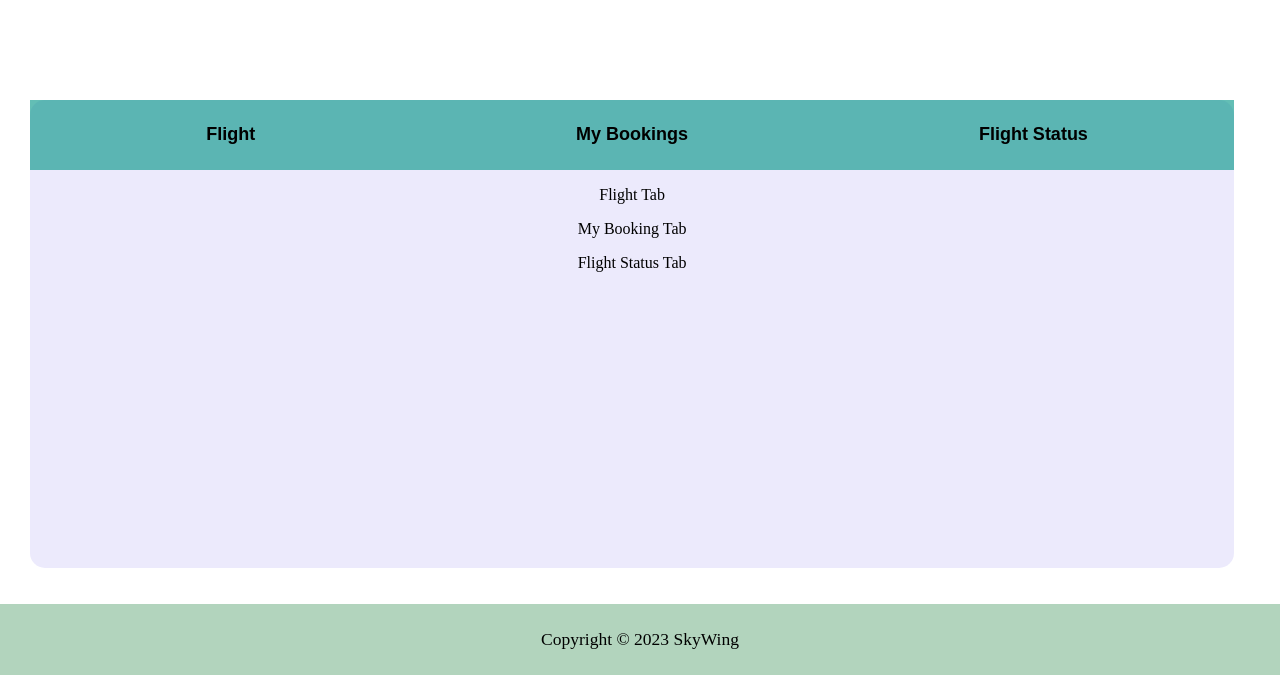
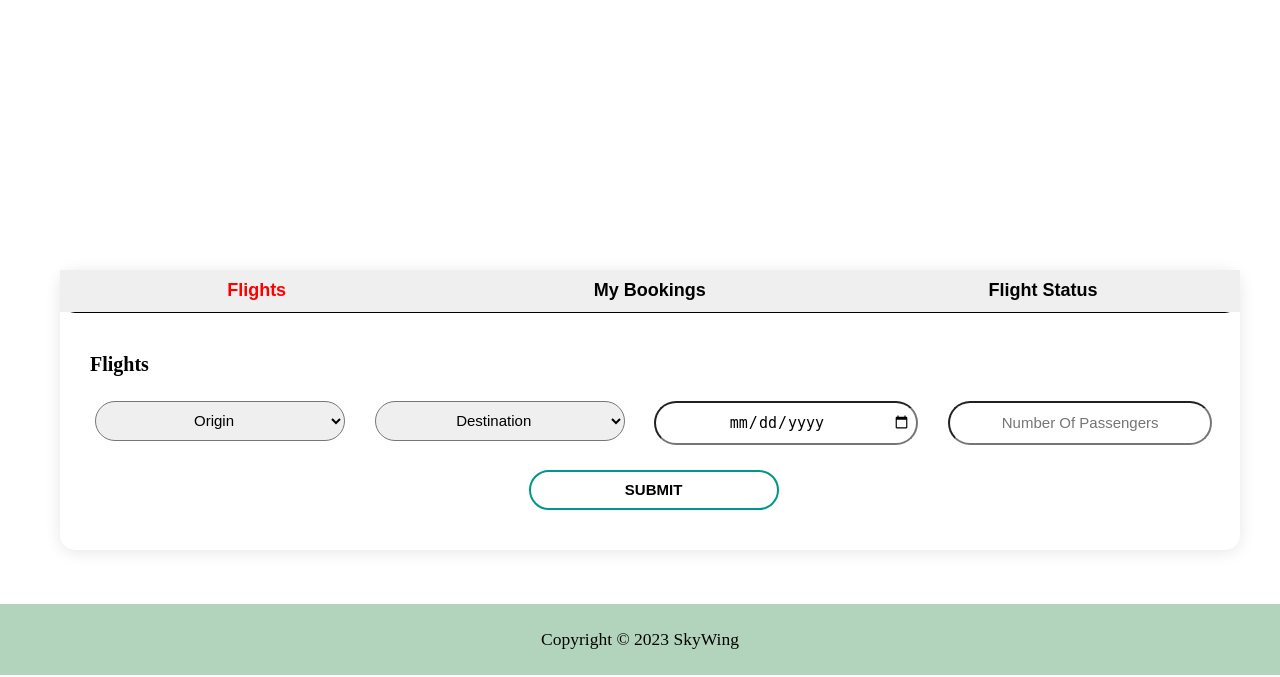
Before and after one commit to karthik-n-hebbar/FS-Mini-Project, a Django app: page / in a window 1280 px wide. Shown: the part 123-800 px from the top of the page. Run offline with Django 4.2, Linux system fonts and the light colour scheme.

Commit message:
Home Page 3 Tabs

```diff
--- a/fs_mini_project/fs_mini_project/settings.py
+++ b/fs_mini_project/fs_mini_project/settings.py
@@ -39,6 +39,7 @@ INSTALLED_APPS = [
     'django.contrib.messages',
     'django.contrib.staticfiles',
     'skywing'
+
 ]
 
 MIDDLEWARE = [
--- /dev/null
+++ b/fs_mini_project/skywing/booking.txt
@@ -0,0 +1 @@
+heyyy this is the manin thing
--- a/fs_mini_project/skywing/urls.py
+++ b/fs_mini_project/skywing/urls.py
@@ -1,4 +1,5 @@
 from django.urls import path
+#from skywing.views import view_file
 
 
 from skywing import views
@@ -7,5 +8,6 @@ urlpatterns = [
     path('', views.home, name='home'),
     path('contact', views.contact, name='contact'),
     path('about', views.about, name='about'),
-    path('booking', views.booking, name='booking'),
+    path('booking', views.booking, name='booking')
+    #path('booking', views.view_file, name='view_file')
 ]
--- a/fs_mini_project/skywing/views.py
+++ b/fs_mini_project/skywing/views.py
@@ -12,5 +12,18 @@ def contact(request):
 def about(request):
     return render(request, "about.html")
 
+
+
 def booking(request):
     return render(request, "booking.html")
+    file_path = 'fs_mini_project\skywing\booking.txt'  # Replace with the actual file path in your project's base directory
+
+    with open(file_path, 'r') as file:
+        file_contents = file.read()
+
+    context = {'file_contents': file_contents}
+    return render(request, 'booking.html', context)
+
+from django.shortcuts import render
+
+#def view_file(request):
--- a/fs_mini_project/static/css/home.css
+++ b/fs_mini_project/static/css/home.css
@@ -1,6 +1,6 @@
 .content {
-    width: 98%;
-    height: 75vh;
+    width: 96%;
+    height: 70vh;
     position: absolute;
     text-align: center;
     display: block;
@@ -13,56 +13,30 @@
     height: auto;
 }
 
-/* button {
-    width: 200px;
-    padding: 10px;
-    text-align: center;
-    font-size: 15px 0;
-    font-weight: bold;
-    border-radius: 25px;
-    margin: auto;
-    border: 2px solid #009688;
-    background: transparent;
-    color: black;
-    cursor: pointer;
-    position: relative;
-    overflow: hidden;
-    top: 80%;
-}
-
-span {
-    background-color: #0096879c;
-    height: 100%;
-    width: 0;
-    border-radius: 25px;
-    position: absolute;
-    left: 0;
-    bottom: 0;
-    z-index: -1;
-    transition: 0.25s;
-}
-
-button:hover span {
-    width: 100%;
-}
-
-button:hover {
-    border: none;
-} */
 
 .tab-container {
     width: 96%;
-    height: 78%;
-    background-color: #2c0dda16;
-    align-items: center;
-    justify-content: center;
+    height: 50%;
+    position: absolute;
+    /* background-color: #2c0dda16; */
+    /* align-items: center; */
+    /* justify-content: center; */
     border-radius: 15px;
-    margin-top: 70px;
+    margin-top: 240px;
+    margin-left: 30px;
+    box-shadow: 0 2px 16px rgba(0, 0, 0, 0.1);
+    box-sizing: content-box;
 }
 
 .tab-container .button-container {
     width: 100%;
     height: 15%;
+    display: flex;
+    justify-content: center;
+    align-items: center;
+    background: none;
+    border-bottom: 1px solid black;
+    border-radius: 15px;
 }
 
 .tab-container .button-container button {
@@ -73,7 +47,6 @@ button:hover {
     outline: none;
     cursor: pointer;
     padding: 10px;
-    background-color: #0096879c;
     font-size: 18px;
     font-weight: bold;
 }
@@ -81,3 +54,114 @@ button:hover {
 .tab-container .button-container button:hover {
     background-color: #009687f6;
 }
+
+.button-container .tab-btn.active {
+    color: red;
+    font-weight: bold;
+}
+
+.tab-container .tab-content {
+    padding: 20px;
+    height: 75%;
+    width: 97.25%;
+    background: transparent;
+}
+
+.tab-container .tab-content .content-page {
+    display: none;
+    animation: moving .5s ease;
+}
+
+@keyframes moving {
+    from {
+        transform: translateX(50px);
+        opacity: 0;
+    }
+
+    from {
+        transform: translateX(0px);
+        opacity: 1;
+    }
+}
+
+.tab-container .tab-content .content-page.active {
+    display: block;
+}
+
+#flight-tab,
+#my-bookings-tab,
+#flight-stauts-tab {
+    display: flex;
+    margin: 10px;
+    padding: 5px;
+    justify-content: space-between;
+}
+
+.flight-title,
+.my-bookings-title,
+.flight-status-title {
+    text-align: left;
+    font-size: 20px;
+    margin-left: 10px;
+    font-weight: bold;
+}
+
+#departure {
+    height: 30px;
+}
+
+#no_of_passengers {
+    height: 30px;
+}
+
+.tab-content-btn {
+    width: 250px;
+    height: 40px;
+    text-align: center;
+    border-radius: 25px;
+    padding: 5px;
+    font-size: 15px;
+    /* font-weight: bold; */
+}
+
+#date {
+    height: 30px;
+}
+
+#home-submit {
+    width: 250px;
+    height: 40px;
+    margin-top: 10px;
+    text-align: center;
+    border-radius: 25px;
+    padding: 5px;
+    font-size: 15px;
+    font-weight: bold;
+    border-radius: 25px;
+    font-weight: bold;
+    border: 2px solid #009688;
+    background: transparent;
+    cursor: pointer;
+    position: relative;
+    overflow: hidden;
+}
+
+span{
+    background: #009688;
+    height: 100%;
+    width: 0%;
+    border-radius: 25px;
+    position: absolute;
+    left: 0;
+    bottom: 0;
+    z-index: -1;
+    transition: 0.25s;
+}
+
+#home-submit:hover span {
+    width: 100%;
+}
+
+#home-submit:hover {
+    border: none;
+}
--- a/fs_mini_project/static/js/home.js
+++ b/fs_mini_project/static/js/home.js
@@ -0,0 +1,11 @@
+const tabs = document.querySelectorAll('.tab-btn');
+const all_content = document.querySelectorAll('.content-page');
+
+tabs.forEach((tab, index) => {
+    tab.addEventListener('click', ()=> {
+        tabs.forEach(tab=> {tab.classList.remove('active')});
+        tab.classList.add('active');
+        all_content.forEach(content=>{content.classList.remove('active')});
+        all_content[index].classList.add('active');
+    })
+})
--- a/fs_mini_project/templates/base.html
+++ b/fs_mini_project/templates/base.html
@@ -21,6 +21,7 @@
         {% block body %}
         {% endblock %}
     </div>
+
 </body>
 <footer>
     Copyright &copy;
--- a/fs_mini_project/templates/booking.html
+++ b/fs_mini_project/templates/booking.html
@@ -6,9 +6,7 @@ Flight Booking
 {% endblock %}
 
 {% block body %}
-<div class="booking">
-    <form action="">
-
-    </form>
+<div class="booking" style="background-color: rgb(227, 214, 214); height:100px">
+   <pre>{{ file_contents }}</pre>
 </div>
 {% endblock %}
--- a/fs_mini_project/templates/home.html
+++ b/fs_mini_project/templates/home.html
@@ -7,7 +7,7 @@ SkyWing
 
 {% block head %}
 <link rel="stylesheet" href="{% static 'css/home.css' %}">
-<link rel="javascript" href="{% static 'js/home.js' %}">
+<script src="{% static 'js/home.js' %}" defer></script>
 {% endblock %}
 
 {% block body %}
@@ -15,23 +15,74 @@ SkyWing
     <div id="vanta"></div>
     <div class="tab-container">
         <div class="button-container">
-            <button>Flight</button>
-            <button>My Bookings</button>
-            <button>Flight Status</button>
+            <button class="tab-btn active">Flights</button>
+            <button class="tab-btn">My Bookings</button>
+            <button class="tab-btn">Flight Status</button>
         </div>
         <div class="tab-content">
-            <div id="flight">
-                <p>Flight Tab</p>
+            <div id="flight" class="content-page active">
+                <div class="flight-title">
+                    <p>Flights</p>
+                </div>
+                <div id="flight-tab">
+                    <select name="origin" class="tab-content-btn" id="origin">
+                        <option value="">Origin</option>
+                        <option value="Bengaluru">Bengaluru</option>
+                        <option value="Chennai">Chennai</option>
+                        <option value="Mumbai">Mumbai</option>
+                        <option value="NewDelhi">NewDelhi</option>
+                        <option value="Kolkata">Kolkata</option>
+                    </select>
+                    <select name="destination" class="tab-content-btn" id="destination">
+                        <option value="">Destination</option>
+                        <option value="Bengaluru">Bengaluru</option>
+                        <option value="Chennai">Chennai</option>
+                        <option value="Mumbai">Mumbai</option>
+                        <option value="NewDelhi">NewDelhi</option>
+                        <option value="Kolkata">Kolkata</option>
+                    </select>
+                    <input type="date" class="tab-content-btn" id="departure">
+                    <input type="text" name="no_of_passengers" class="tab-content-btn" id="no_of_passengers"
+                        placeholder="Number Of Passengers">
+                </div>
+                <button type="submit" class="submit" class="tab-content-btn" id="home-submit"><span></span>SUBMIT</button>
             </div>
-            <div id="my-booking">
-                <p>My Booking Tab</p>
+
+
+            <div id="my-booking" class="content-page">
+                <div class="my-bookings-title">
+                    <p>My Bookings</p>
+                </div>
+                <div id="my-bookings-tab">
+                    <input type="text" name="ticket_number" id="ticket_number" class="tab-content-btn", placeholder="Ticket Number">
+                    <input type="text" name="passenger_first_name" id="passenger_first_name" class="tab-content-btn", placeholder="Passenger First Name">
+                </div>
+                <button type="submit" class="submit" class="flight-tab-btn" id="home-submit"><span></span>SUBMIT</button>
             </div>
-            <div id="flight-status">
-                <p>Flight Status Tab</p>
+
+
+            <div id="flight-status" class="content-page">
+                <div class="flight-status-title">
+                    <p>Flight Status</p>
+                </div>
+                <div id="flight-stauts-tab">
+                    <input type="text" name="flight_number" id="flight_number" class="tab-content-btn", placeholder="Flight Number">
+                    <select name="origin" class="tab-content-btn" id="origin">
+                        <option value="">Origin</option>
+                        <option value="Bengaluru">Bengaluru</option>
+                        <option value="Chennai">Chennai</option>
+                        <option value="Mumbai">Mumbai</option>
+                        <option value="NewDelhi">NewDelhi</option>
+                        <option value="Kolkata">Kolkata</option>
+                    </select>
+                    <input type="date" name="date" id="date" class="tab-content-btn">
+                </div>
+                <button type="submit" class="submit" class="flight-tab-btn" id="home-submit"><span></span>SUBMIT</button>
             </div>
+
+
         </div>
     </div>
-    <!-- <button type="button" onclick="location.href='{% url 'booking' %}'"><span></span>Flight Booking</a></button> -->
 </div>
 {% endblock %}
 
```
Also changed, not shown: booking.txt (deleted), demo.txt (deleted), flights.txt (deleted), fs_mini_project/skywing/flights.txt (added), fs_mini_project/skywing/passengers.txt (added), passengers.txt (deleted).
